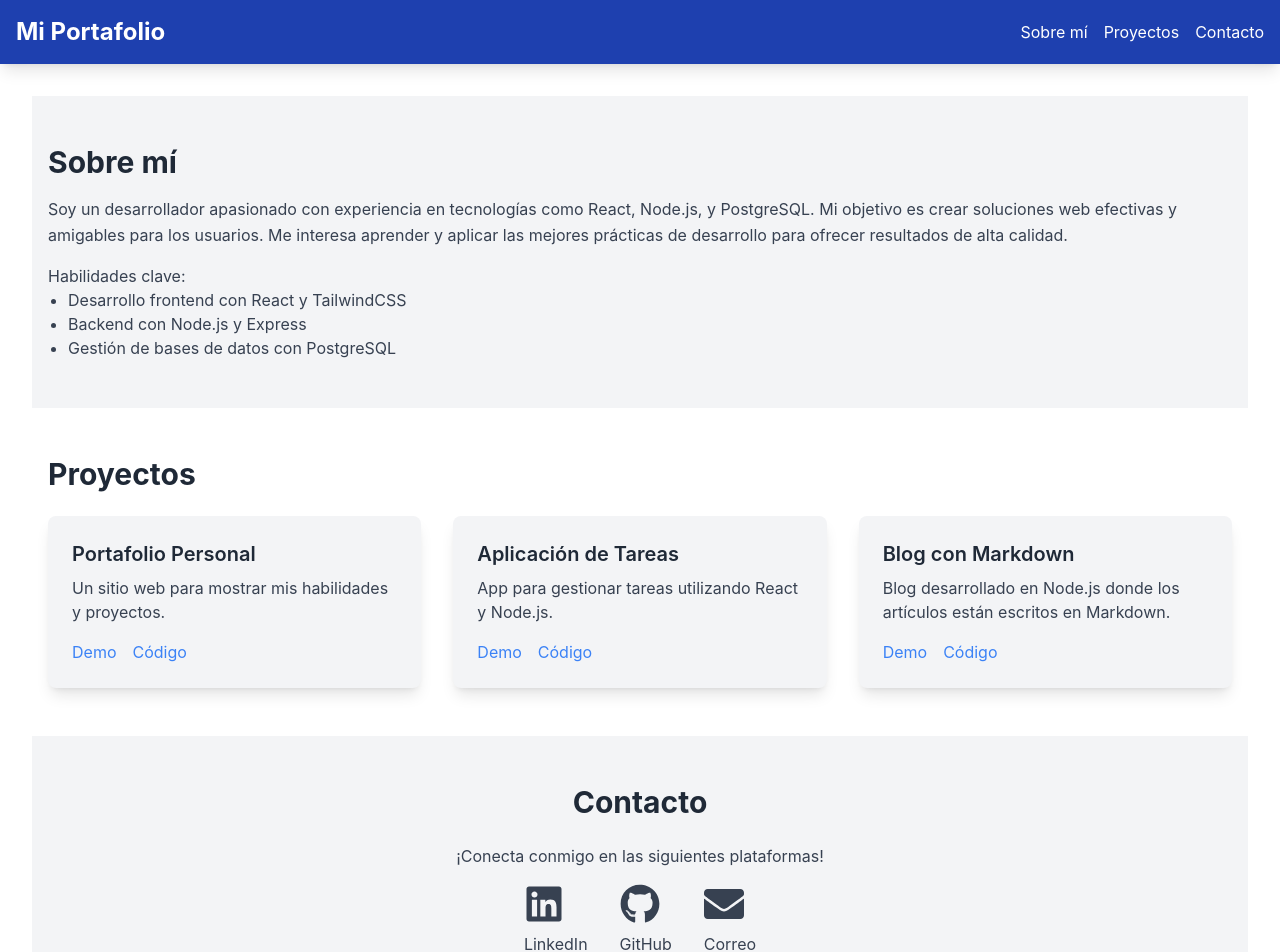
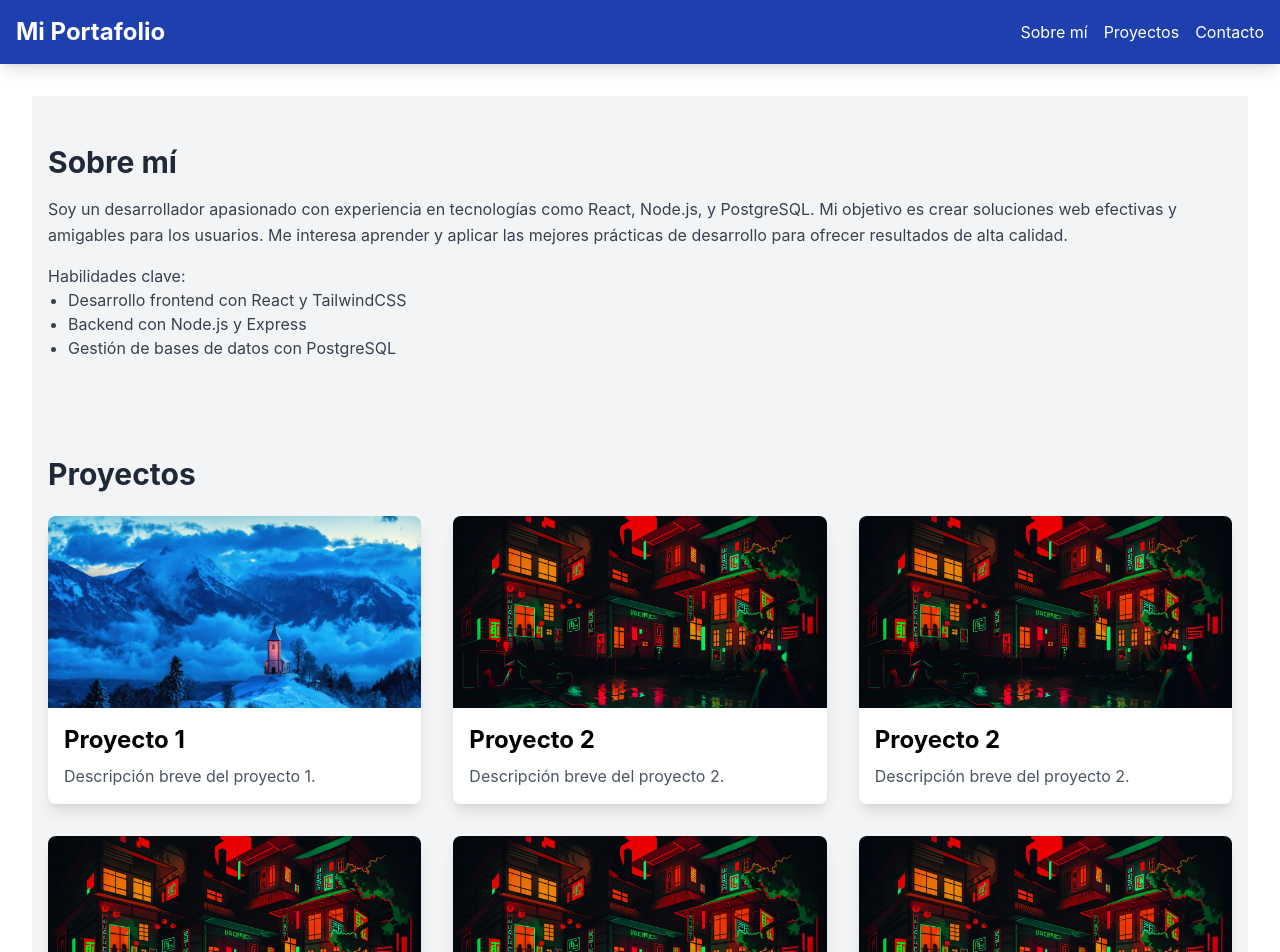
Before and after one commit to nicopanozo/portfolio-react, a React (Create React App) app in the folder frontend/: page / in a window 1280 px wide. Shown: the top 952 px of the page. Built offline with nearby package versions, Linux system fonts and the light colour scheme.

Commit message:
Project Cards are now available to show images and link to the projects

```diff
--- /dev/null
+++ b/frontend/src/components/ProjectCard.jsx
@@ -0,0 +1,20 @@
+// src/components/ProjectCard.jsx
+import React from 'react';
+
+const ProjectCard = ({ title, description, imageSrc, projectLink }) => {
+  return (
+    <div className="bg-white shadow-lg rounded-lg overflow-hidden">
+      {/* Imagen del proyecto */}
+      <a href={projectLink} target="_blank" rel="noopener noreferrer">
+        <img src={imageSrc} alt={title} className="w-full h-48 object-cover" />
+      </a>
+      {/* Título y descripción */}
+      <div className="p-4">
+        <h3 className="text-2xl font-bold mb-2">{title}</h3>
+        <p className="text-gray-600">{description}</p>
+      </div>
+    </div>
+  );
+};
+
+export default ProjectCard;
--- a/frontend/src/components/Projects.jsx
+++ b/frontend/src/components/Projects.jsx
@@ -1,52 +1,53 @@
 // src/components/Projects.jsx
 import React from 'react';
-
-// Datos de ejemplo para los proyectos
-const projectList = [
-  {
-    title: 'Portafolio Personal',
-    description: 'Un sitio web para mostrar mis habilidades y proyectos.',
-    demoLink: '#', // Aquí puedes colocar el enlace a una demo o repositorio
-    codeLink: '#'
-  },
-  {
-    title: 'Aplicación de Tareas',
-    description: 'App para gestionar tareas utilizando React y Node.js.',
-    demoLink: '#',
-    codeLink: '#'
-  },
-  {
-    title: 'Blog con Markdown',
-    description: 'Blog desarrollado en Node.js donde los artículos están escritos en Markdown.',
-    demoLink: '#',
-    codeLink: '#'
-  }
-];
+import ProjectCard from './ProjectCard';
+import project1Image from '../assets/images/project1.jpg';
+import project2Image from '../assets/images/project2.jpg';
 
 const Projects = () => {
   return (
-    <section id="projects" className="py-12 bg-white">
+    <section id="projects" className="py-12 bg-gray-100">
       <div className="container mx-auto px-4">
         <h2 className="text-3xl font-bold text-gray-800 mb-6">Proyectos</h2>
         <div className="grid grid-cols-1 md:grid-cols-2 lg:grid-cols-3 gap-8">
-          {projectList.map((project, index) => (
-            <div key={index} className="bg-gray-100 p-6 rounded-lg shadow-lg">
-              <h3 className="text-xl font-semibold text-gray-800 mb-2">{project.title}</h3>
-              <p className="text-gray-700 mb-4">{project.description}</p>
-              <div className="flex space-x-4">
-                {project.demoLink && (
-                  <a href={project.demoLink} target="_blank" rel="noopener noreferrer" className="text-blue-500 hover:underline">
-                    Demo
-                  </a>
-                )}
-                {project.codeLink && (
-                  <a href={project.codeLink} target="_blank" rel="noopener noreferrer" className="text-blue-500 hover:underline">
-                    Código
-                  </a>
-                )}
-              </div>
-            </div>
-          ))}
+          <ProjectCard
+            title="Proyecto 1"
+            description="Descripción breve del proyecto 1."
+            imageSrc={project1Image}
+            projectLink="https://enlace-al-proyecto1.com"
+          />
+          <ProjectCard
+            title="Proyecto 2"
+            description="Descripción breve del proyecto 2."
+            imageSrc={project2Image}
+            projectLink="https://enlace-al-proyecto2.com"
+          />
+          <ProjectCard
+            title="Proyecto 2"
+            description="Descripción breve del proyecto 2."
+            imageSrc={project2Image}
+            projectLink="https://enlace-al-proyecto2.com"
+          />
+          <ProjectCard
+            title="Proyecto 2"
+            description="Descripción breve del proyecto 2."
+            imageSrc={project2Image}
+            projectLink="https://enlace-al-proyecto2.com"
+          />
+          <ProjectCard
+            title="Proyecto 2"
+            description="Descripción breve del proyecto 2."
+            imageSrc={project2Image}
+            projectLink="https://enlace-al-proyecto2.com"
+          />
+          <ProjectCard
+            title="Proyecto 2"
+            description="Descripción breve del proyecto 2."
+            imageSrc={project2Image}
+            projectLink="https://enlace-al-proyecto2.com"
+          />
+
+          {/* Puedes agregar más ProjectCards aquí */}
         </div>
       </div>
     </section>
```
Also changed, not shown: frontend/src/assets/images/project1.jpg (added), frontend/src/assets/images/project2.jpg (added).
